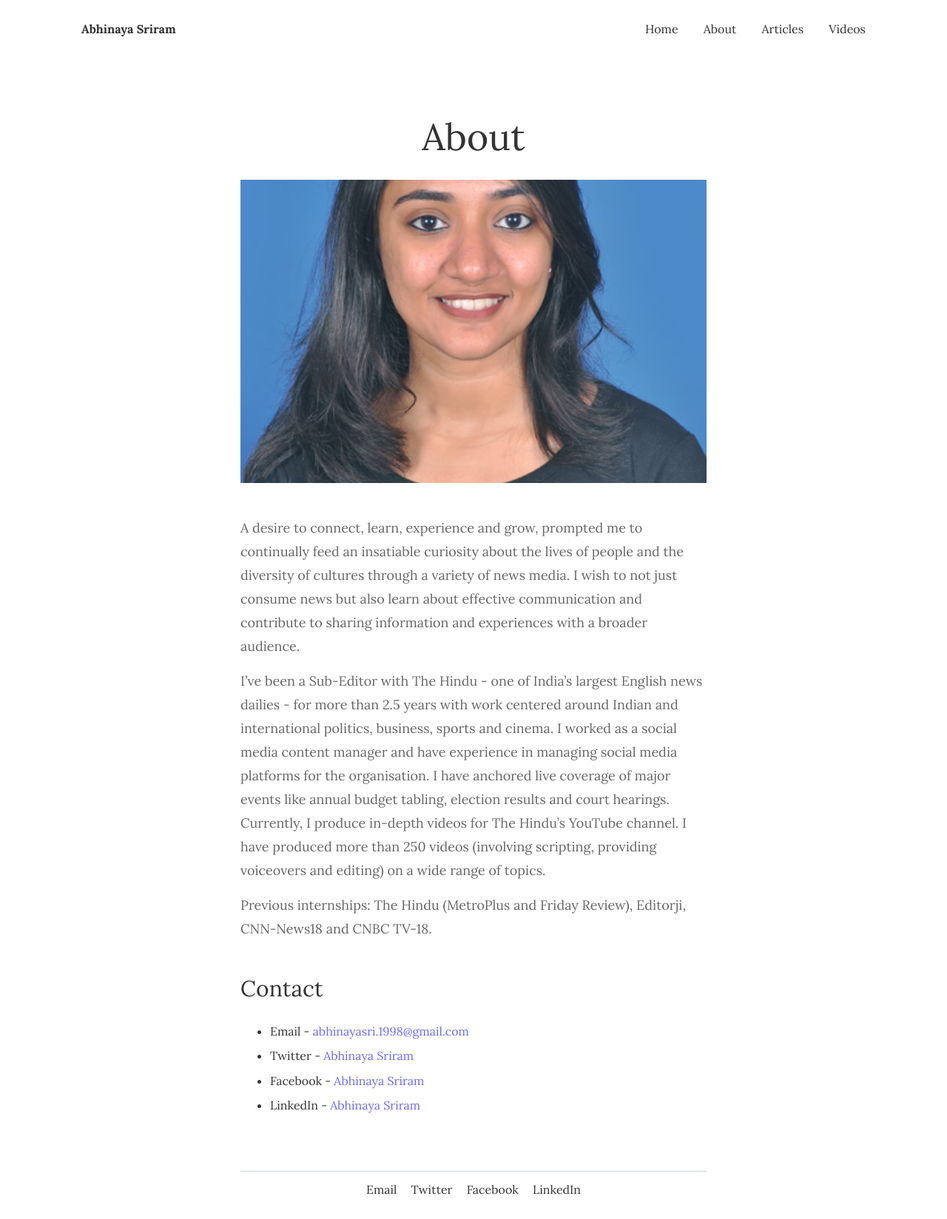
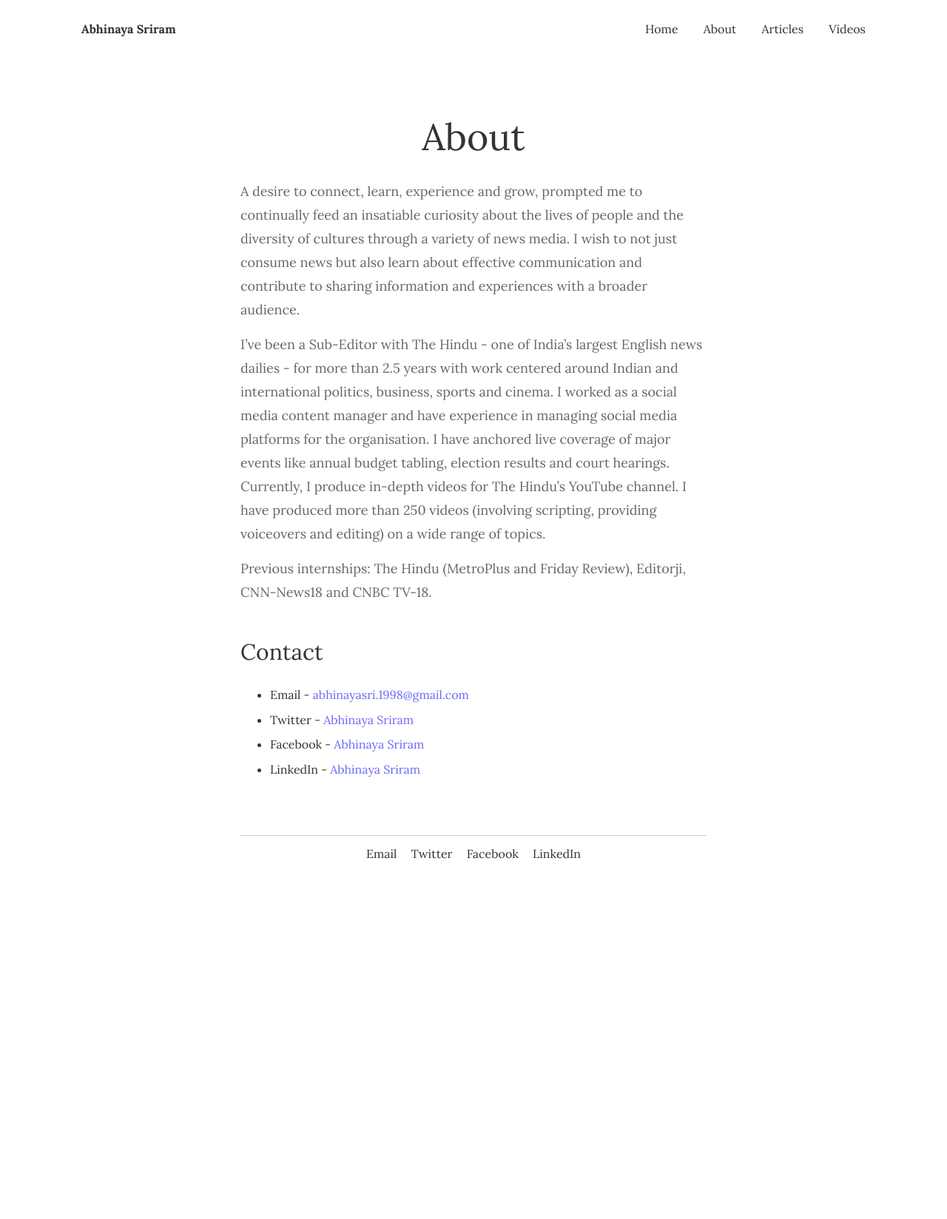
Before and after one commit to abhinaya-sriram/abhinaya-sriram.github.io, a Jekyll site: the page built from _pages/about.md, in a window 1280 px wide. Shown: the whole page at 74% size. Built offline with Jekyll 4.4.1, drawn with Linux system fonts in a browser that asks for light colours; after the commit the page ends 1193 px from its top, so only the background shows below that.

Commit message:
Update about.md

```diff
--- a/_pages/about.md
+++ b/_pages/about.md
@@ -2,7 +2,6 @@
 layout: page
 title: About
 permalink: /about/
-image: '/assets/img/DSC_0124.JPG'
 ---
 
 A desire to connect, learn, experience and grow, prompted me to continually feed an insatiable curiosity about the lives of people and the diversity of cultures through a variety of news media. I wish to not just consume news but also learn about effective communication and contribute to sharing information and experiences with a broader audience.
```
